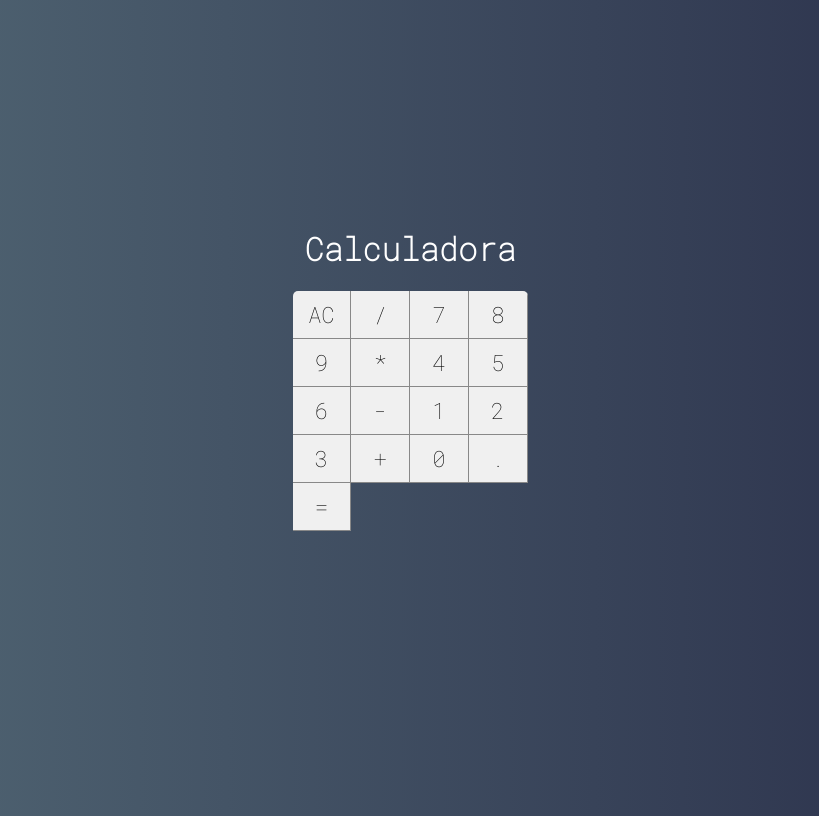
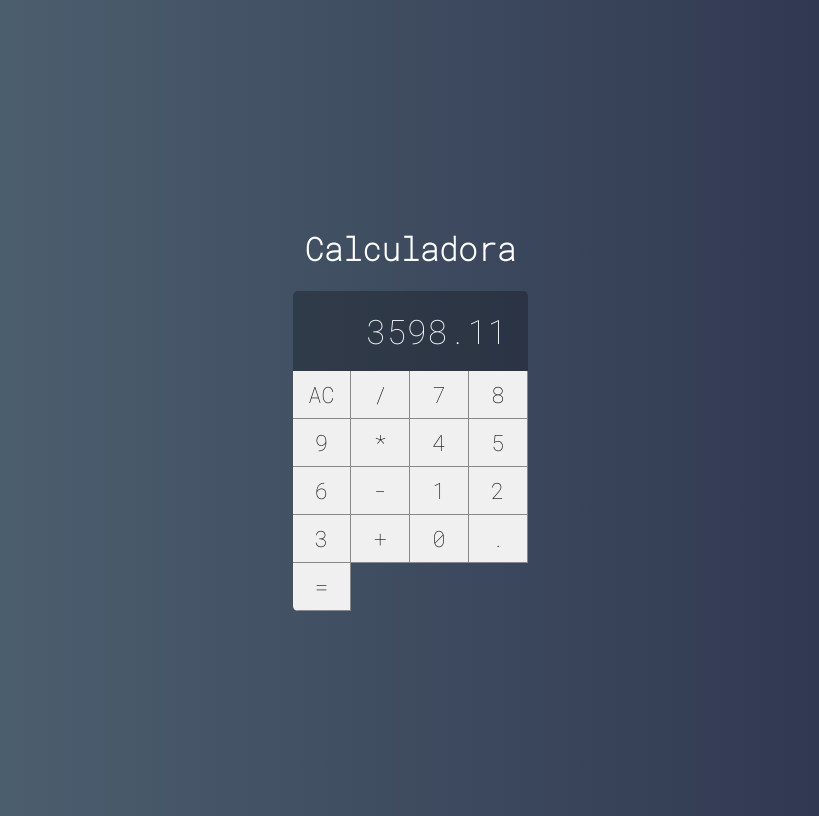
Before and after one commit to alansvieceli/react-calculadora, a React (Create React App) app: page / in a window 1280 px wide. Shown: the whole page, without its empty margins (230-1049 px from the left). Built offline with nearby package versions, Linux system fonts and the light colour scheme.

Commit message:
componente Display

```diff
--- /dev/null
+++ b/src/Componentes/Display/Display.css
@@ -0,0 +1,11 @@
+.display {
+    grid-column: span 4;
+    background-color: #0004;
+
+    display: flex;
+    justify-content: flex-end;
+    align-items: center;
+    padding: 20px;
+    font-size: 2.1em;
+    overflow: hidden;
+}
--- /dev/null
+++ b/src/Componentes/Display/Display.jsx
@@ -0,0 +1,6 @@
+import React, {Component} from 'react'
+import './Display.css'
+
+export default (props) => (
+    <div className="display">{props.value}</div>
+)
--- a/src/main/Calculator.css
+++ b/src/main/Calculator.css
@@ -6,5 +6,6 @@
 
     display: grid;
     grid-template-columns: repeat(4, 25%);
-    grid-template-rows: 48px 48px 48px 48px 48px
+    grid-template-rows: 1fr 48px 48px 48px 48px 48px;
+
 }
--- a/src/main/Calculator.jsx
+++ b/src/main/Calculator.jsx
@@ -1,12 +1,14 @@
 import React, {Component} from 'react'
 import './Calculator.css'
 import Button  from '../Componentes/Button/Button'
+import Display from '../Componentes/Display/Display'
 
 export default class Calculator extends Component {
 
     render(){
         return (
             <div className="calculator">
+                <Display value={3598.11} />
                 <Button label="AC"/>
                 <Button label="/"/>
                 <Button label="7"/>
```
